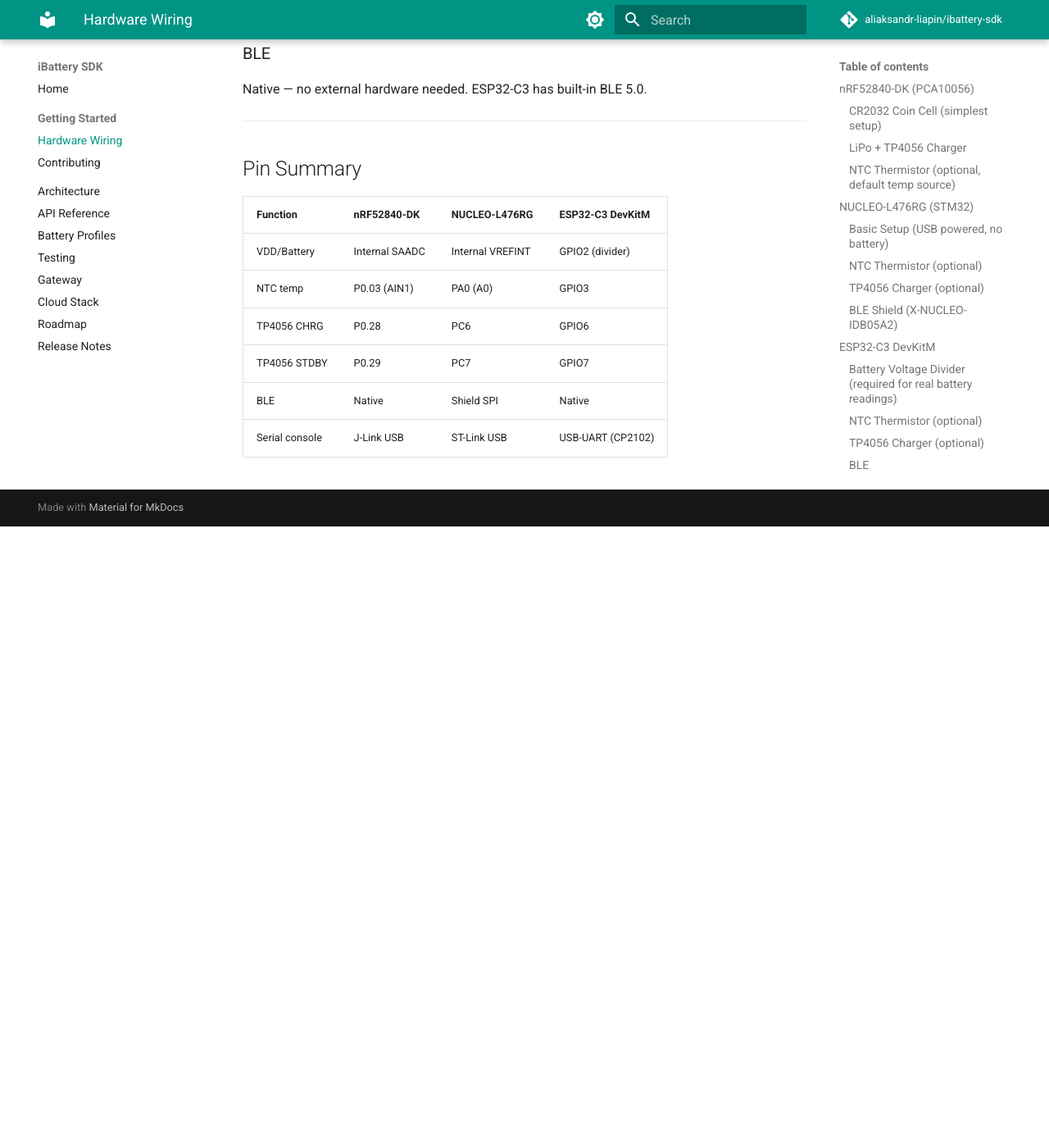
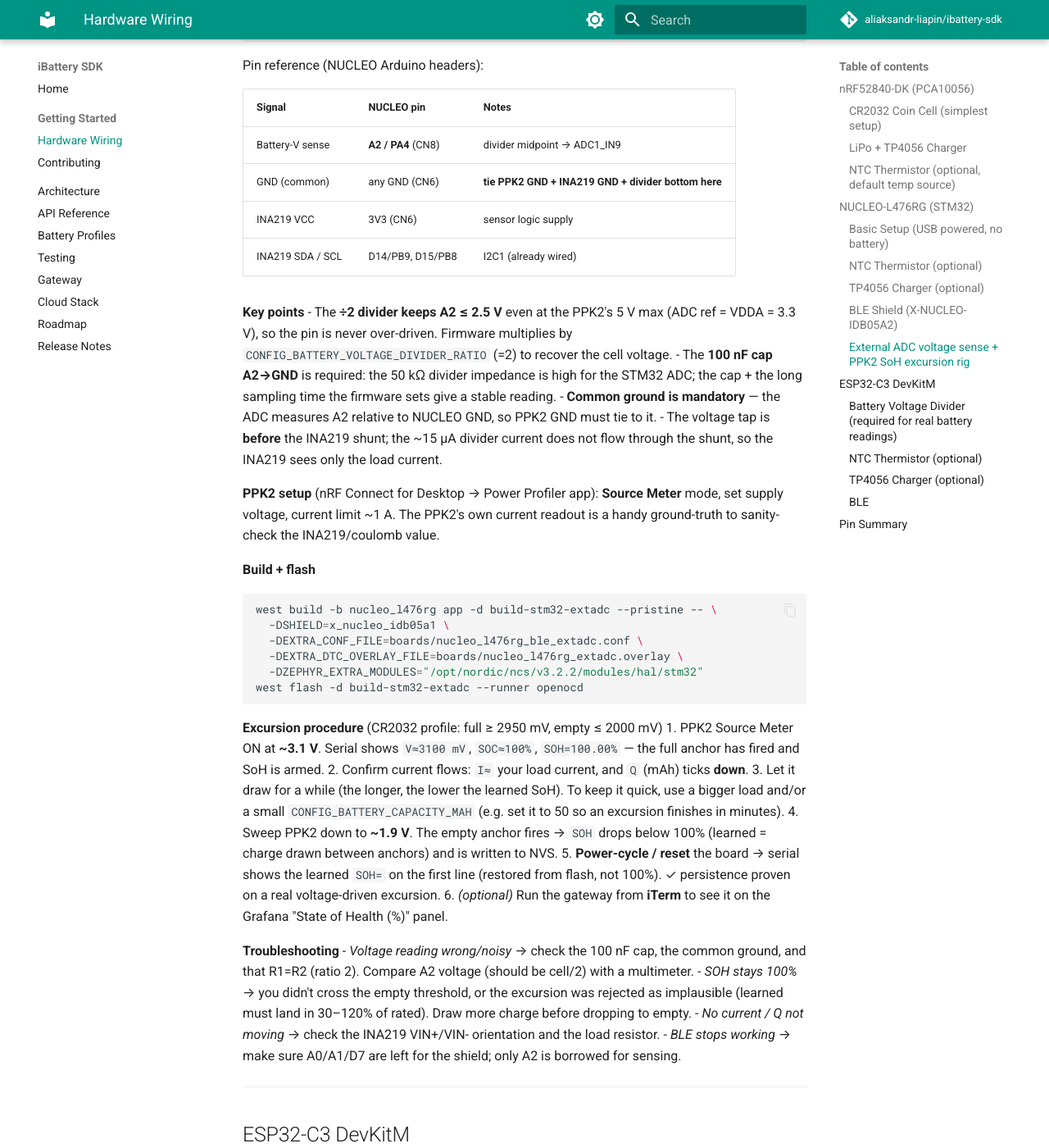
Before and after one commit to aliaksandr-liapin/ibattery-sdk, an MkDocs documentation site: the page built from docs/WIRING.md, in a window 1280 px wide and 1400 px high, scrolled down 2155 px. Shown: the whole window at 82% size. Built offline with MkDocs 1.6.1 and Material for MkDocs 9.7.7, drawn with Linux system fonts in a browser that asks for light colours; comment, search, counter and statistics services are not loaded; before the commit the page ends 2797 px from its top, so only the background shows below that; some of the changed text lies outside the part shown.

Commit message:
docs: PPK2 external-ADC SoH excursion wiring guide (NUCLEO)
Co-Authored-By: Claude Opus 4.8 <noreply@anthropic.com>

````diff
--- a/docs/WIRING.md
+++ b/docs/WIRING.md
@@ -62,6 +62,108 @@ Plug shield directly onto NUCLEO Arduino headers. No wiring needed. Shield uses:
 - IRQ: PA0 (Arduino A0)
 - RESET: PA8 (Arduino D7)
 
+### External ADC voltage sense + PPK2 SoH excursion rig
+
+This rig drives a **full→empty voltage excursion with real current** so State
+of Health actually *learns* a sub-100% value on hardware (and, with v0.12.0,
+proves it persists across a power-cycle). The Nordic **PPK2** emulates a
+discharging cell — it's a programmable source (0.8–5.0 V, ≤1 A) that also
+measures current — so no slow real-battery discharge is needed. Build with
+`CONFIG_BATTERY_VOLTAGE_EXTERNAL_ADC=y`, which reads battery voltage from a
+divider on **A2 / PA4 (ADC1_IN9)** instead of VDD/VREFINT.
+
+> Why A2 and not A0/A1: the BLE shield uses **A0 = IRQ** and **A1 = SPI CS**.
+> A2/PA4 is free with the shield mounted.
+
+**Bill of materials** (all from the bench kit): NUCLEO-L476RG + X-NUCLEO-IDB05A1
+BLE shield + INA219 (already wired), **PPK2**, **2× 100 kΩ** resistors, **1×
+load resistor** (47–100 Ω, ≥0.5 W), **1× 100 nF** ceramic cap, breadboard +
+jumpers.
+
+**Connections**
+
+```
+  PPK2 (Source Meter mode, VOUT = emulated cell +)
+    │
+    ├─ VOUT ─┬─────────────────────────► INA219  VIN+        (current path)
+    │        │                            INA219  VIN- ─► [Load R 47–100Ω] ─┐
+    │        │                                                              │
+    │        └─ [100kΩ R1] ──┬── A2 / PA4 (ADC1_IN9)   (voltage sense tap)  │
+    │                        │                                              │
+    │                      [100nF]                                          │
+    │                        │                                              │
+    │                     [100kΩ R2]                                        │
+    │                        │                                              │
+    └─ GND ──────────────────┴───────────────► NUCLEO GND ◄────────────────┘
+                                               INA219 GND (common ground!)
+
+  INA219 VCC ◄── NUCLEO 3V3      SDA ◄──► PB9 / D14      SCL ◄──► PB8 / D15
+  (INA219 I2C is already wired from the current-sense build)
+```
+
+Pin reference (NUCLEO Arduino headers):
+
+| Signal | NUCLEO pin | Notes |
+|---|---|---|
+| Battery-V sense | **A2 / PA4** (CN8) | divider midpoint → ADC1_IN9 |
+| GND (common) | any GND (CN6) | **tie PPK2 GND + INA219 GND + divider bottom here** |
+| INA219 VCC | 3V3 (CN6) | sensor logic supply |
+| INA219 SDA / SCL | D14/PB9, D15/PB8 | I2C1 (already wired) |
+
+**Key points**
+- The **÷2 divider keeps A2 ≤ 2.5 V** even at the PPK2's 5 V max (ADC ref =
+  VDDA = 3.3 V), so the pin is never over-driven. Firmware multiplies by
+  `CONFIG_BATTERY_VOLTAGE_DIVIDER_RATIO` (=2) to recover the cell voltage.
+- The **100 nF cap A2→GND** is required: the 50 kΩ divider impedance is high
+  for the STM32 ADC; the cap + the long sampling time the firmware sets give a
+  stable reading.
+- **Common ground is mandatory** — the ADC measures A2 relative to NUCLEO GND,
+  so PPK2 GND must tie to it.
+- The voltage tap is **before** the INA219 shunt; the ~15 µA divider current
+  does not flow through the shunt, so the INA219 sees only the load current.
+
+**PPK2 setup** (nRF Connect for Desktop → Power Profiler app): **Source Meter**
+mode, set supply voltage, current limit ~1 A. The PPK2's own current readout is
+a handy ground-truth to sanity-check the INA219/coulomb value.
+
+**Build + flash**
+
+```bash
+west build -b nucleo_l476rg app -d build-stm32-extadc --pristine -- \
+  -DSHIELD=x_nucleo_idb05a1 \
+  -DEXTRA_CONF_FILE=boards/nucleo_l476rg_ble_extadc.conf \
+  -DEXTRA_DTC_OVERLAY_FILE=boards/nucleo_l476rg_extadc.overlay \
+  -DZEPHYR_EXTRA_MODULES="/opt/nordic/ncs/v3.2.2/modules/hal/stm32"
+west flash -d build-stm32-extadc --runner openocd
+```
+
+**Excursion procedure** (CR2032 profile: full ≥ 2950 mV, empty ≤ 2000 mV)
+1. PPK2 Source Meter ON at **~3.1 V**. Serial shows `V≈3100 mV`, `SOC≈100%`,
+   `SOH=100.00%` — the full anchor has fired and SoH is armed.
+2. Confirm current flows: `I≈` your load current, and `Q` (mAh) ticks **down**.
+3. Let it draw for a while (the longer, the lower the learned SoH). To keep it
+   quick, use a bigger load and/or a small `CONFIG_BATTERY_CAPACITY_MAH` (e.g.
+   set it to 50 so an excursion finishes in minutes).
+4. Sweep PPK2 down to **~1.9 V**. The empty anchor fires →
+   `SOH` drops below 100% (learned = charge drawn between anchors) and is
+   written to NVS.
+5. **Power-cycle / reset** the board → serial shows the learned `SOH=` on the
+   first line (restored from flash, not 100%). ✓ persistence proven on a real
+   voltage-driven excursion.
+6. *(optional)* Run the gateway from **iTerm** to see it on the Grafana
+   "State of Health (%)" panel.
+
+**Troubleshooting**
+- *Voltage reading wrong/noisy* → check the 100 nF cap, the common ground, and
+  that R1=R2 (ratio 2). Compare A2 voltage (should be cell/2) with a multimeter.
+- *SOH stays 100%* → you didn't cross the empty threshold, or the excursion was
+  rejected as implausible (learned must land in 30–120% of rated). Draw more
+  charge before dropping to empty.
+- *No current / Q not moving* → check the INA219 VIN+/VIN- orientation and the
+  load resistor.
+- *BLE stops working* → make sure A0/A1/D7 are left for the shield; only A2 is
+  borrowed for sensing.
+
 ---
 
 ## ESP32-C3 DevKitM
````
